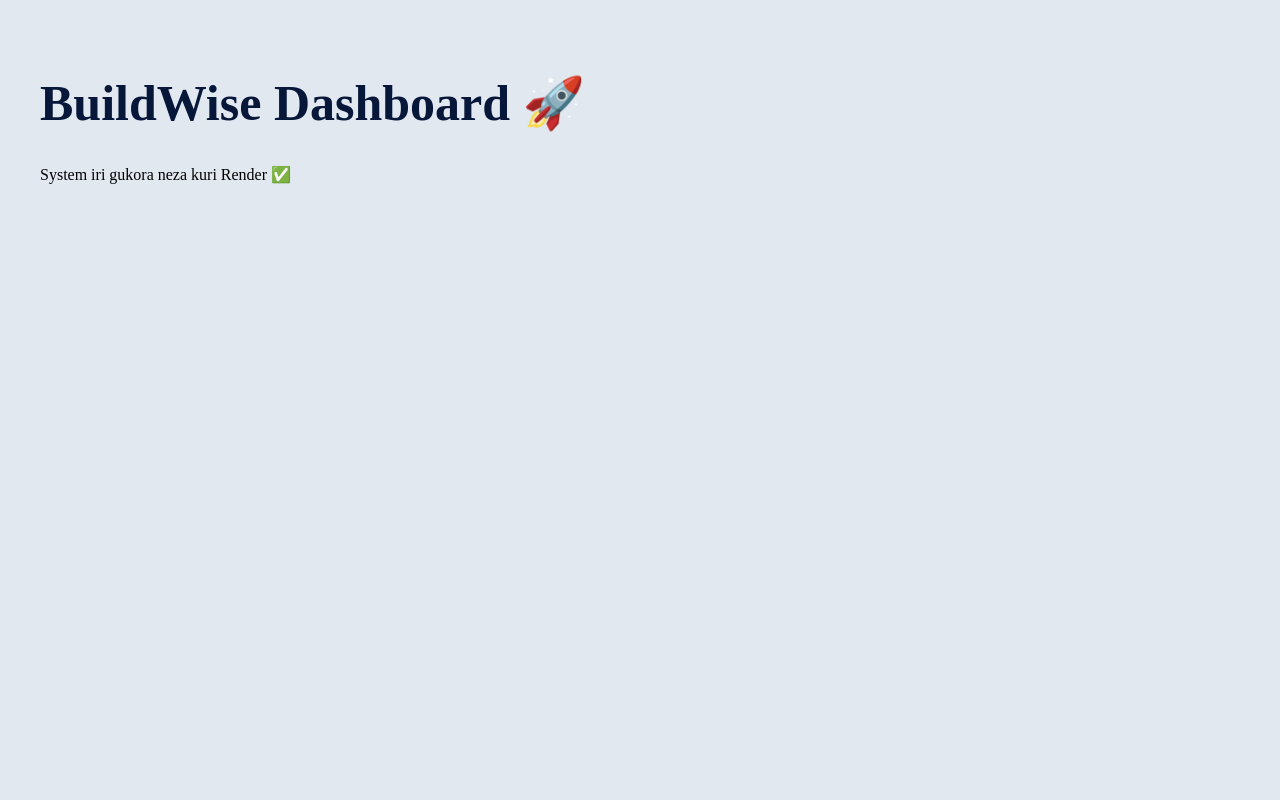
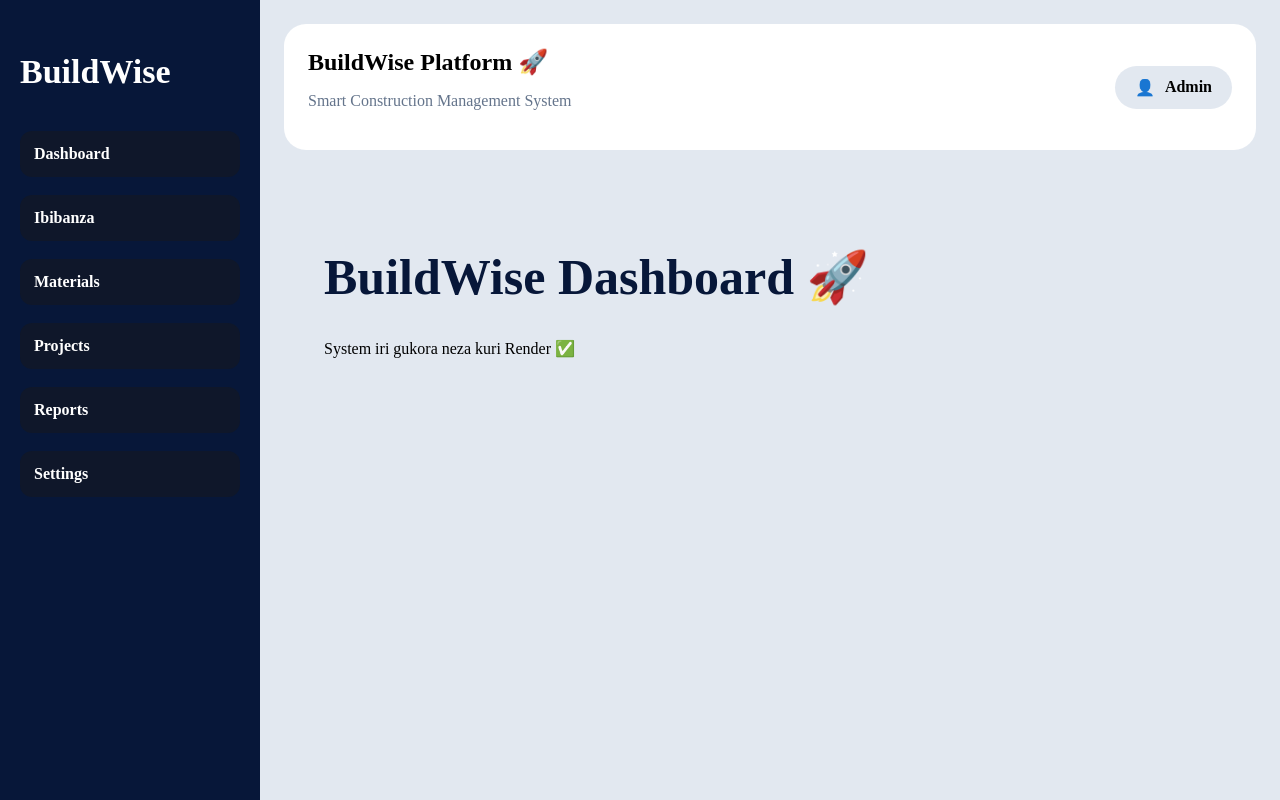
Before and after one commit to matitizo/buildwise, a React app in the folder frontend/: page /dashboard in a window 1280 px wide. Shown: the top 800 px of the page. Built offline with nearby package versions, Linux system fonts and the light colour scheme; the HTML template or start-up script is replaced by a standard one.

Commit message:
Restore professional layout

```diff
--- a/frontend/src/App.jsx
+++ b/frontend/src/App.jsx
@@ -1,22 +1,75 @@
 import { BrowserRouter, Routes, Route, Navigate } from "react-router-dom";
 
+import Layout from "./layout/Layout";
 import Dashboard from "./pages/Dashboard";
 import LandMarketplace from "./pages/LandMarketplace";
+import Materials from "./pages/Materials";
+import Projects from "./pages/Projects";
+import Reports from "./pages/Reports";
+import Settings from "./pages/Settings";
 
-function App() {
+export default function App() {
   return (
     <BrowserRouter>
       <Routes>
         <Route path="/" element={<Navigate to="/dashboard" />} />
 
-        <Route path="/dashboard" element={<Dashboard />} />
+        <Route
+          path="/dashboard"
+          element={
+            <Layout>
+              <Dashboard />
+            </Layout>
+          }
+        />
 
-        <Route path="/lands" element={<LandMarketplace />} />
+        <Route
+          path="/lands"
+          element={
+            <Layout>
+              <LandMarketplace />
+            </Layout>
+          }
+        />
+
+        <Route
+          path="/materials"
+          element={
+            <Layout>
+              <Materials />
+            </Layout>
+          }
+        />
+
+        <Route
+          path="/projects"
+          element={
+            <Layout>
+              <Projects />
+            </Layout>
+          }
+        />
+
+        <Route
+          path="/reports"
+          element={
+            <Layout>
+              <Reports />
+            </Layout>
+          }
+        />
+
+        <Route
+          path="/settings"
+          element={
+            <Layout>
+              <Settings />
+            </Layout>
+          }
+        />
 
         <Route path="*" element={<h1>Page Not Found</h1>} />
       </Routes>
     </BrowserRouter>
   );
 }
-
-export default App;
--- /dev/null
+++ b/frontend/src/layout/Layout.jsx
@@ -0,0 +1,132 @@
+import { Link } from "react-router-dom";
+
+export default function Layout({ children }) {
+  return (
+    <div style={container}>
+      {/* SIDEBAR */}
+
+      <div style={sidebar}>
+        <h1 style={logo}>BuildWise</h1>
+
+        <nav style={nav}>
+          <Link to="/dashboard" style={link}>
+            Dashboard
+          </Link>
+
+          <Link to="/lands" style={link}>
+            Ibibanza
+          </Link>
+
+          <Link to="/materials" style={link}>
+            Materials
+          </Link>
+
+          <Link to="/projects" style={link}>
+            Projects
+          </Link>
+
+          <Link to="/reports" style={link}>
+            Reports
+          </Link>
+
+          <Link to="/settings" style={link}>
+            Settings
+          </Link>
+        </nav>
+      </div>
+
+      {/* MAIN */}
+
+      <div style={main}>
+        {/* TOPBAR */}
+
+        <div style={topbar}>
+          <div>
+            <h2 style={{ margin: 0 }}>
+              BuildWise Platform 🚀
+            </h2>
+
+            <p style={subtitle}>
+              Smart Construction Management System
+            </p>
+          </div>
+
+          <div style={userBox}>
+            <span>👤</span>
+            <span>Admin</span>
+          </div>
+        </div>
+
+        {/* PAGE */}
+
+        <div>{children}</div>
+      </div>
+    </div>
+  );
+}
+
+/* =========================
+   STYLES
+========================= */
+
+const container = {
+  display: "flex",
+  minHeight: "100vh",
+  background: "#e2e8f0",
+};
+
+const sidebar = {
+  width: "260px",
+  background: "#071739",
+  color: "white",
+  padding: "30px 20px",
+};
+
+const logo = {
+  marginBottom: "40px",
+  fontSize: "34px",
+};
+
+const nav = {
+  display: "flex",
+  flexDirection: "column",
+  gap: "18px",
+};
+
+const link = {
+  color: "white",
+  textDecoration: "none",
+  background: "#0f172a",
+  padding: "14px",
+  borderRadius: "12px",
+  fontWeight: "700",
+};
+
+const main = {
+  flex: 1,
+  padding: "24px",
+};
+
+const topbar = {
+  background: "white",
+  borderRadius: "22px",
+  padding: "24px",
+  marginBottom: "24px",
+  display: "flex",
+  justifyContent: "space-between",
+  alignItems: "center",
+};
+
+const subtitle = {
+  color: "#64748b",
+};
+
+const userBox = {
+  background: "#e2e8f0",
+  padding: "12px 20px",
+  borderRadius: "999px",
+  display: "flex",
+  alignItems: "center",
+  gap: "10px",
+  fontWeight: "800",
+};
```
